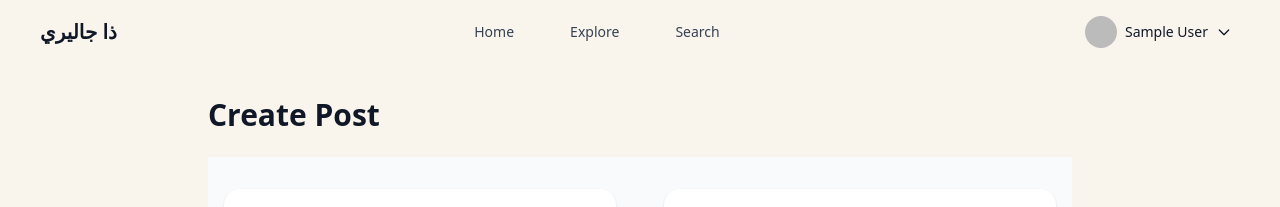
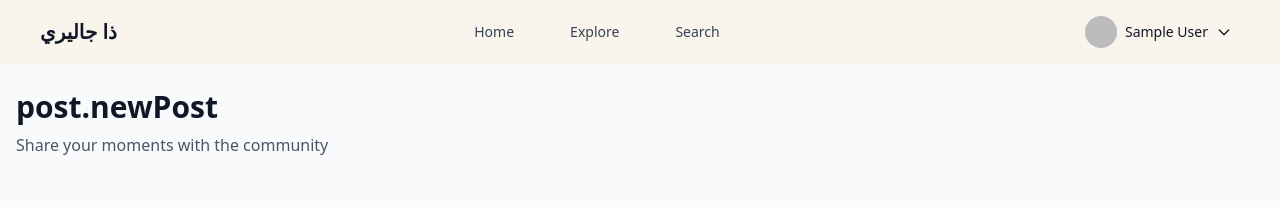
Before and after one commit to dark0crystal/the-gallery, a Next.js app: page /en/posts/new in a window 1280 px wide. Shown: the top 207 px of the page. Built offline with nearby package versions, Linux system fonts and the light colour scheme; no server answers; the database is empty; sample sign-in values are in the browser's storage.

Commit message:
feat: Update CreatePostPage to include translations and enhance layout with improved styling

```diff
--- a/app/[locale]/(protected)/posts/new/page.tsx
+++ b/app/[locale]/(protected)/posts/new/page.tsx
@@ -1,18 +1,23 @@
 import { redirect } from '@/i18n/navigation'
 import { auth } from '@/lib/auth'
 import { CreatePostForm } from './create-post-form'
+import { getTranslations } from 'next-intl/server'
 
 export default async function CreatePostPage() {
   const session = await auth()
+  const t = await getTranslations('post')
 
   if (!session) {
     redirect('/auth/signin')
   }
 
   return (
-    <div className="container mx-auto px-4 py-8 max-w-4xl">
-      <h1 className="text-3xl font-bold mb-6">Create Post</h1>
-      <CreatePostForm />
+    <div className="min-h-screen bg-gray-50">
+      <div className="max-w-7xl mx-auto px-4 py-6">
+        <h1 className="text-3xl font-bold text-gray-900 mb-2">{t('newPost')}</h1>
+        <p className="text-gray-600 mb-8">Share your moments with the community</p>
+        <CreatePostForm />
+      </div>
     </div>
   )
 }
```
